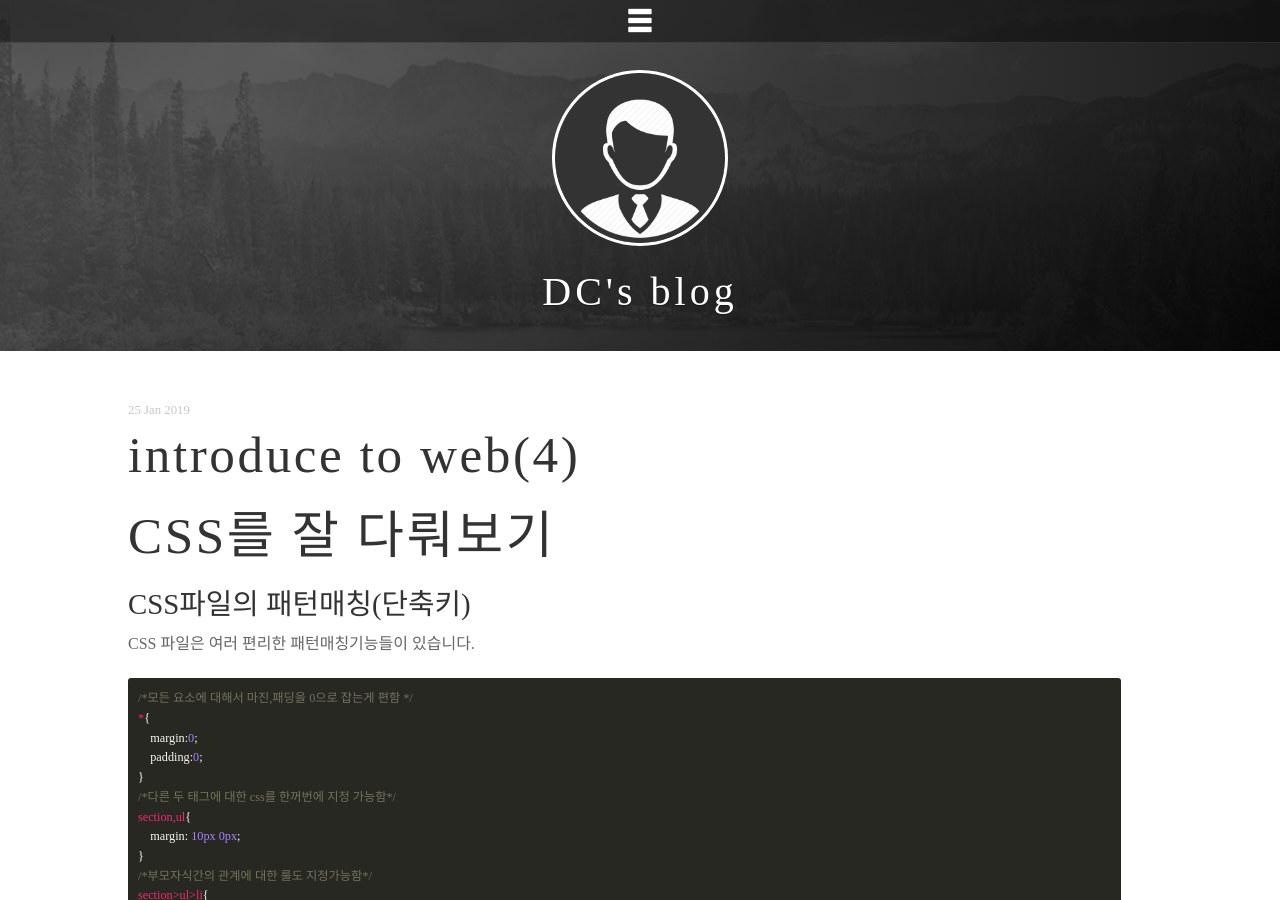
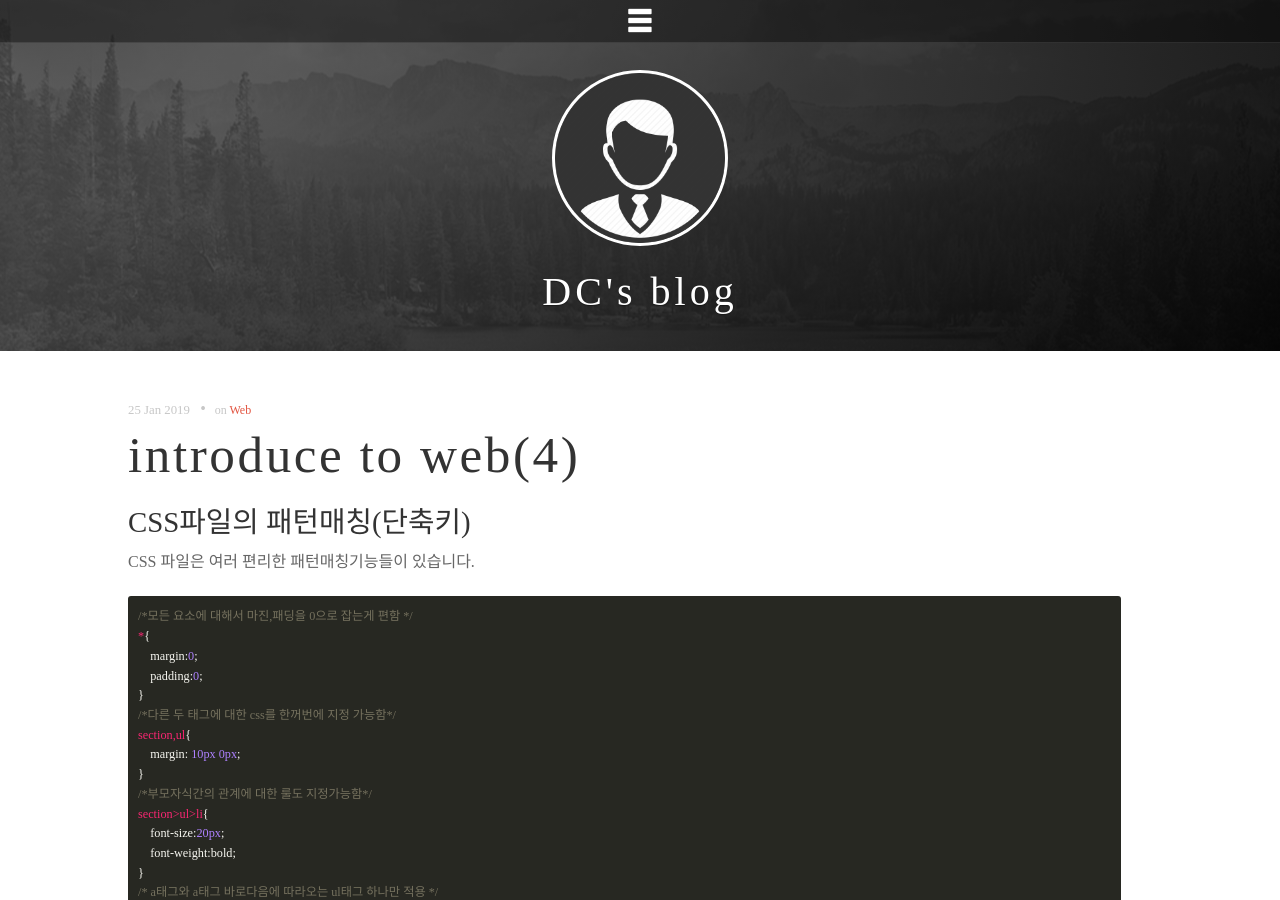
Before and after one commit to DongChanS/DongChanS.github.io, a Jekyll site: the page built from _posts/2019-01-25-20.md, in a window 1280 px wide and 900 px high. Built offline with Jekyll 4.4.1, drawn with Linux system fonts in a browser that asks for light colours; some web fonts are replaced; comment, search, counter and statistics services are not loaded.

Commit message:
Update 2019-01-25-20.md

```diff
--- a/_posts/2019-01-25-20.md
+++ b/_posts/2019-01-25-20.md
@@ -2,9 +2,8 @@
 layout : post
 author : Shin Dong Chan
 title : introduce to web(4)
+tags : ['Web']
 ---
-
-# CSS를 잘 다뤄보기
 
 ### CSS파일의 패턴매칭(단축키)
 
```
